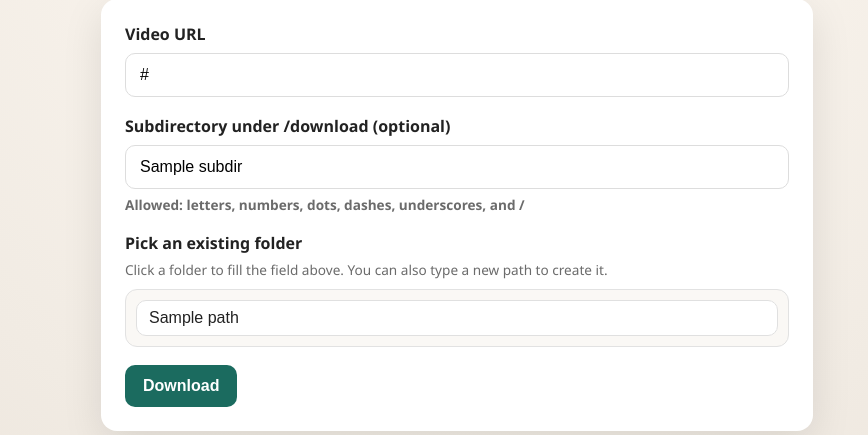
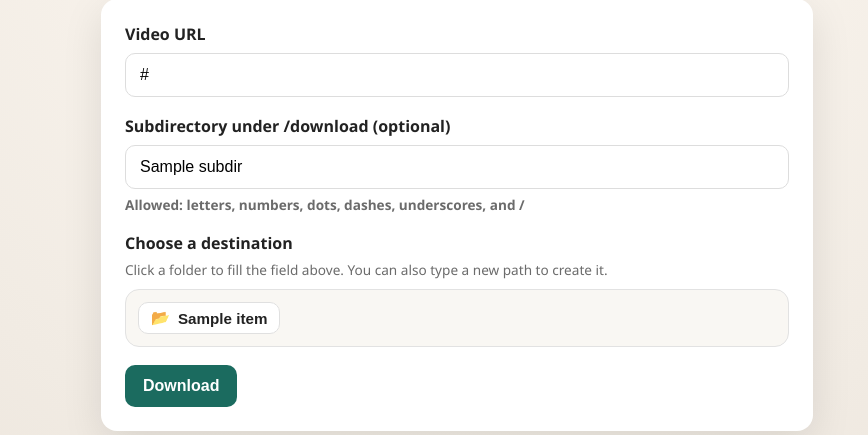
Before and after one commit to assaffeuerstein/dloader, a Flask app: template app/templates/index.html in a window 1280 px wide. Shown: the part 164-599 px from the top of the page, without its empty margins (183-1051 px from the left). Run offline with Flask 3, Linux system fonts and the light colour scheme; the template is opened without the code that fills it: most values are stand-ins (such as "Sample title", 1, 10 or a date in 2020).

Commit message:
Revamp directory picker UI

```diff
--- a/app/app.py
+++ b/app/app.py
@@ -26,22 +26,37 @@ def resolve_target_dir(subdir: str) -> Path:
     return target
 
 
-def list_directories(root: Path) -> list[dict[str, int | str]]:
+def list_directories(root: Path) -> list[dict[str, object]]:
     if not root.exists():
         return []
     root = root.resolve()
-    entries: list[dict[str, int | str]] = []
+    tree: dict[str, dict] = {}
+
     for current, dirs, _files in os.walk(root):
         rel = Path(current).relative_to(root)
         depth = 0 if rel == Path(".") else len(rel.parts)
-        if depth > MAX_DIR_DEPTH:
+        if depth >= MAX_DIR_DEPTH:
             dirs.clear()
             continue
         dirs[:] = [d for d in dirs if not d.startswith(".")]
-        for name in sorted(dirs):
-            rel_path = (rel / name) if rel != Path(".") else Path(name)
-            entries.append({"path": rel_path.as_posix(), "depth": depth})
-    return entries
+        dirs.sort()
+
+        node = tree
+        if rel != Path("."):
+            for part in rel.parts:
+                node = node.setdefault(part, {})
+        for name in dirs:
+            node.setdefault(name, {})
+
+    def to_nodes(mapping: dict[str, dict], parent_path: str = "") -> list[dict[str, object]]:
+        nodes: list[dict[str, object]] = []
+        for name in sorted(mapping.keys()):
+            path = f"{parent_path}/{name}" if parent_path else name
+            children = to_nodes(mapping[name], path)
+            nodes.append({"name": name, "path": path, "children": children})
+        return nodes
+
+    return to_nodes(tree)
 
 
 @app.get("/")
--- a/app/static/styles.css
+++ b/app/static/styles.css
@@ -72,47 +72,81 @@ input {
   color: var(--muted);
 }
 
-.dir-picker {
+.explorer {
   margin-bottom: 18px;
 }
 
-.dir-header {
+.explorer-header {
   margin-bottom: 10px;
 }
 
-.dir-list {
-  display: grid;
-  gap: 8px;
-  max-height: 240px;
+.explorer-body {
+  max-height: 280px;
   overflow: auto;
-  padding: 10px;
+  padding: 12px;
   border: 1px solid #e2e2e2;
-  border-radius: 12px;
-  background: #faf8f5;
+  border-radius: 14px;
+  background: #f9f7f3;
 }
 
-.dir-item {
-  text-align: left;
+.tree {
+  list-style: none;
+  padding-left: 0;
+  margin: 0;
+  display: grid;
+  gap: 6px;
+}
+
+.tree ul {
+  list-style: none;
+  padding-left: 18px;
+  margin: 6px 0 0;
+  border-left: 1px dashed #d9d4cc;
+}
+
+.folder-group {
+  margin: 0;
+}
+
+.folder-group > summary {
+  list-style: none;
+  cursor: pointer;
+}
+
+.folder-group > summary::-webkit-details-marker {
+  display: none;
+}
+
+.folder-btn {
+  display: inline-flex;
+  align-items: center;
+  gap: 8px;
   background: #ffffff;
   color: var(--text);
   border: 1px solid #e0e0e0;
-  padding: 8px 12px;
+  padding: 6px 12px;
   border-radius: 10px;
   cursor: pointer;
-  font-weight: 500;
+  font-weight: 600;
+  font-size: 0.95rem;
 }
 
-.dir-item:hover {
+.folder-btn::before {
+  content: "📁";
+}
+
+.folder-btn.leaf::before {
+  content: "📂";
+}
+
+.folder-btn:hover {
   border-color: var(--accent);
 }
 
-.dir-item[data-depth="0"] { padding-left: 12px; }
-.dir-item[data-depth="1"] { padding-left: 28px; }
-.dir-item[data-depth="2"] { padding-left: 44px; }
-.dir-item[data-depth="3"] { padding-left: 60px; }
-.dir-item[data-depth="4"] { padding-left: 76px; }
-.dir-item[data-depth="5"] { padding-left: 92px; }
-.dir-item[data-depth="6"] { padding-left: 108px; }
+.folder-btn.selected {
+  background: #e8f2f0;
+  border-color: var(--accent);
+}
 
 button {
   background: var(--accent);
--- a/app/templates/index.html
+++ b/app/templates/index.html
@@ -13,6 +13,25 @@
         <p>Download videos with yt-dlp into your mounted volume.</p>
       </header>
 
+      {% macro render_nodes(nodes) %}
+        <ul class="tree">
+          {% for node in nodes %}
+          <li>
+            {% if node.children %}
+            <details class="folder-group" open>
+              <summary>
+                <button type="button" class="folder-btn" data-path="{{ node.path }}">{{ node.name }}</button>
+              </summary>
+              {{ render_nodes(node.children) }}
+            </details>
+            {% else %}
+            <button type="button" class="folder-btn leaf" data-path="{{ node.path }}">{{ node.name }}</button>
+            {% endif %}
+          </li>
+          {% endfor %}
+        </ul>
+      {% endmacro %}
+
       <form method="post" action="/download" class="card">
         <label>
           Video URL
@@ -25,18 +44,14 @@
           <span class="hint">Allowed: letters, numbers, dots, dashes, underscores, and /</span>
         </label>
 
-        <div class="dir-picker">
-          <div class="dir-header">
-            <strong>Pick an existing folder</strong>
+        <div class="explorer">
+          <div class="explorer-header">
+            <strong>Choose a destination</strong>
             <span class="hint">Click a folder to fill the field above. You can also type a new path to create it.</span>
           </div>
           {% if dirs %}
-          <div class="dir-list">
-            {% for item in dirs %}
-            <button type="button" class="dir-item" data-path="{{ item.path }}" data-depth="{{ item.depth }}">
-              {{ item.path }}
-            </button>
-            {% endfor %}
+          <div class="explorer-body">
+            {{ render_nodes(dirs) }}
           </div>
           {% else %}
           <p class="hint">No folders found yet under /download.</p>
@@ -65,11 +80,23 @@
     </main>
     <script>
       const input = document.getElementById("subdir-input");
-      document.querySelectorAll(".dir-item").forEach((button) => {
-        button.addEventListener("click", () => {
-          input.value = button.dataset.path || "";
+      const buttons = Array.from(document.querySelectorAll(".folder-btn"));
+      const selectPath = (path) => {
+        input.value = path || "";
+        buttons.forEach((btn) => {
+          btn.classList.toggle("selected", btn.dataset.path === path);
+        });
+      };
+      buttons.forEach((button) => {
+        button.addEventListener("click", (event) => {
+          event.preventDefault();
+          event.stopPropagation();
+          selectPath(button.dataset.path || "");
         });
       });
+      if (input.value) {
+        selectPath(input.value);
+      }
     </script>
   </body>
 </html>
```
Also changed, not shown: README.md.
